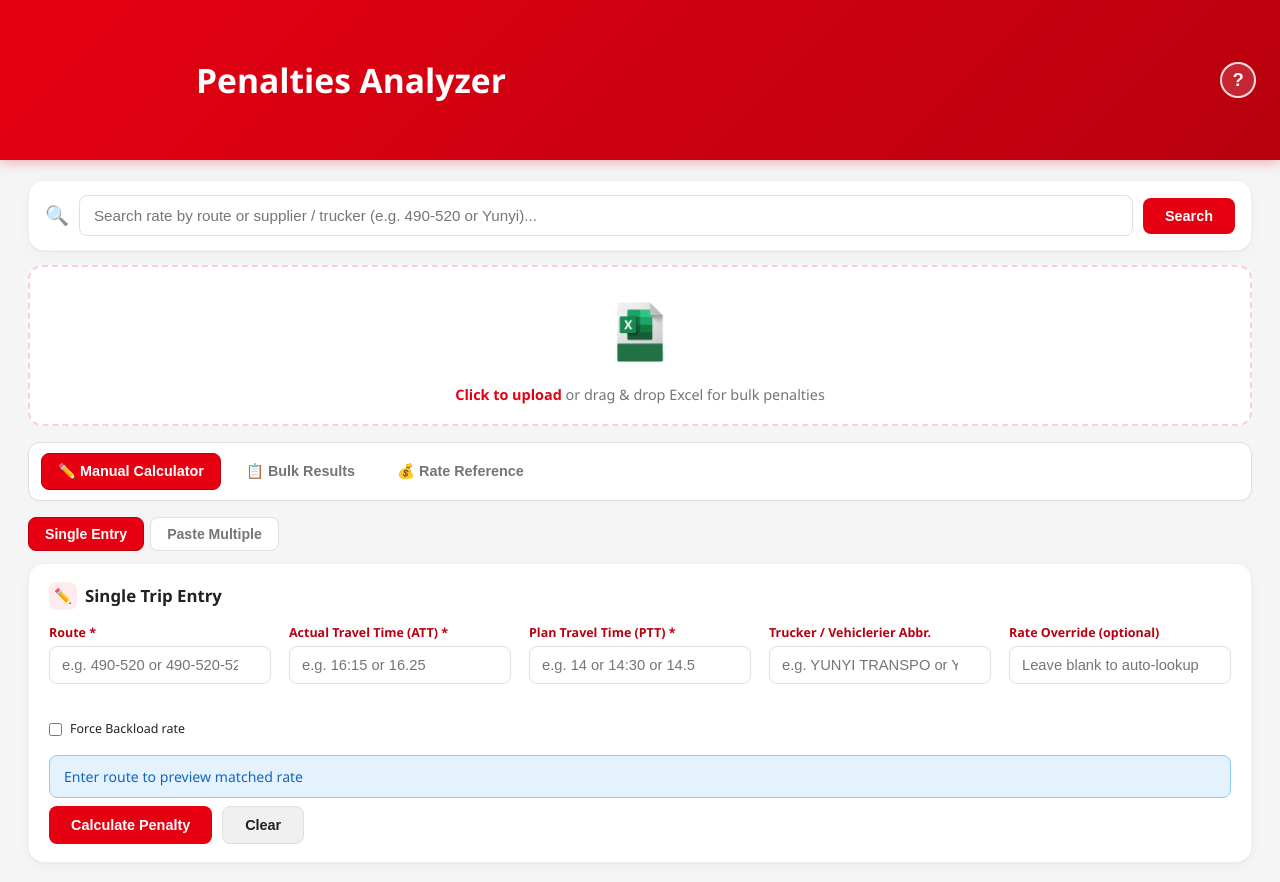
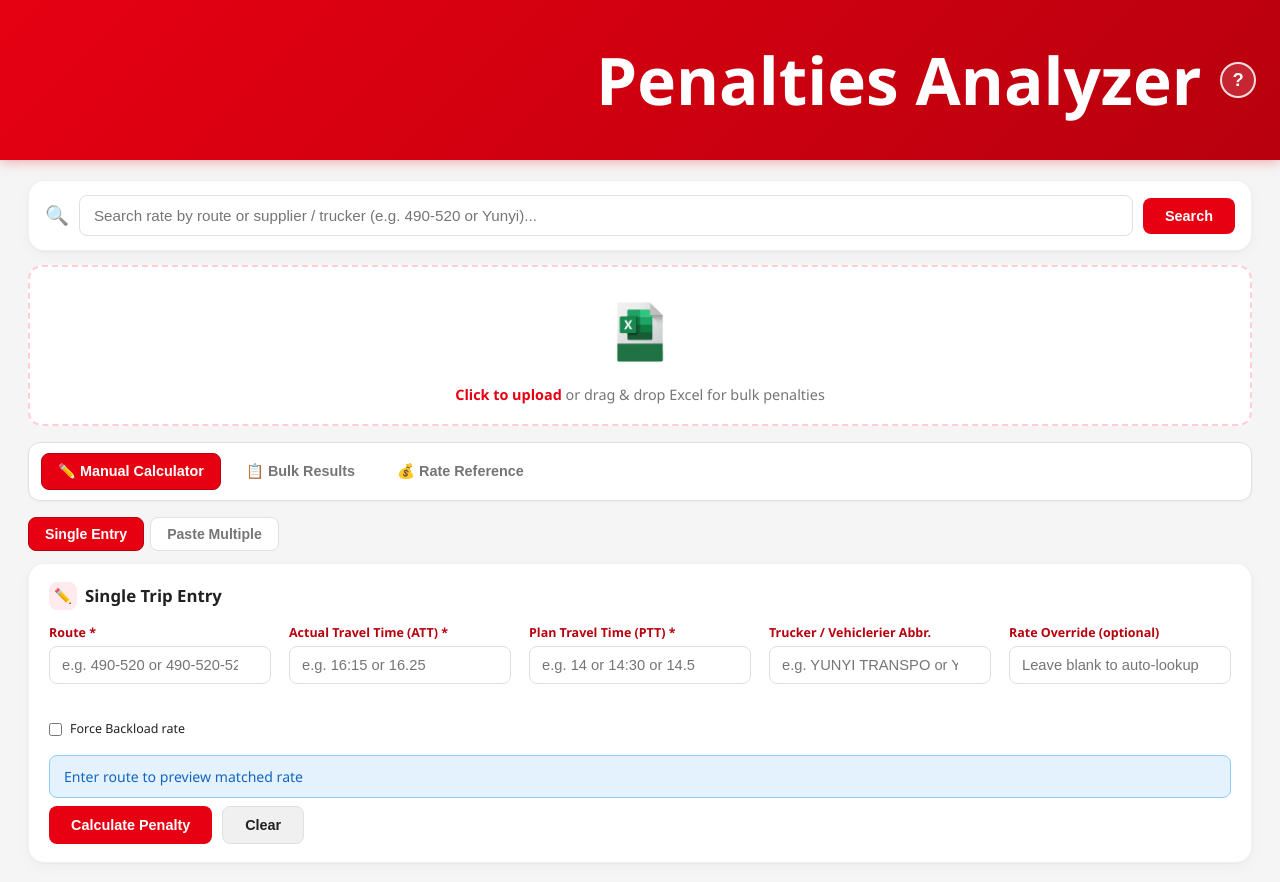
Before and after one commit to mariaaa-11/JeyentiPenalty, a plain HTML site: page index.html in a window 1280 px wide. Drawn offline with Linux system fonts and the light colour scheme.

Commit message:
Update pen.css

```diff
--- a/pen.css
+++ b/pen.css
@@ -8,7 +8,7 @@
   border-radius: 10px;
   padding: 4px;
   display: block;
-  margin-left: -80px;
+  margin-left: 320px;
 }
 .upload-gif {
   width: 94px;
@@ -67,8 +67,8 @@ body {
   gap: 120px;
 }
 .header h1 {
-  font-size: 2.1rem;
-  font-weight: 700;
+  font-size: 4.1rem;
+  font-weight: 1200;
   line-height: 1.2;
 }
 .header p { font-size: 0.82rem; opacity: 0.9; margin-top: 2px; }
```
